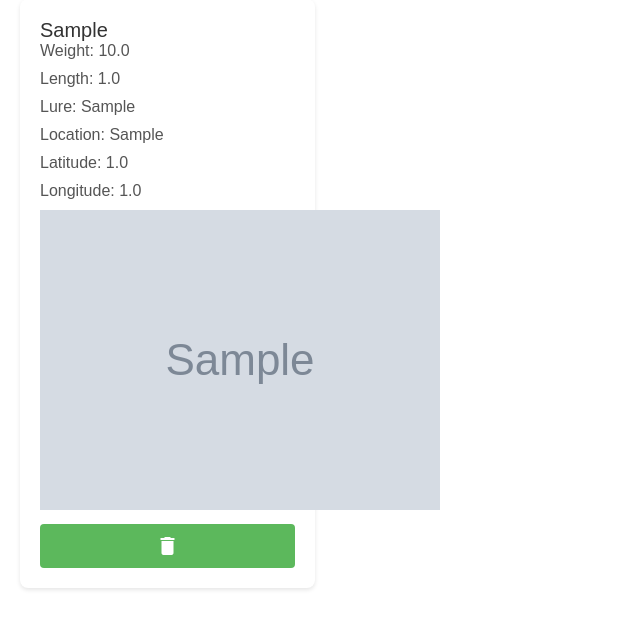
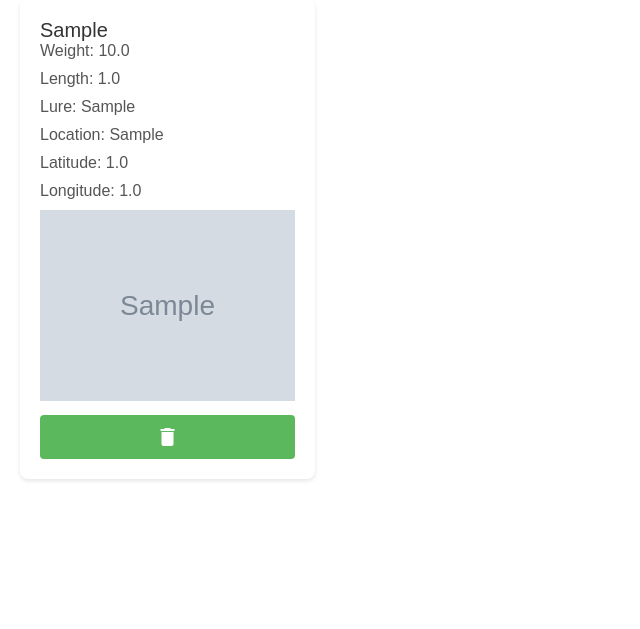
Before and after one commit to colehearld/WebApps_Project, a Flask app: page /profile in a window 1280 px wide. Shown: the part 137-766 px from the top of the page, without its empty margins (0-640 px from the left). Run offline with Flask 3, Linux system fonts and the light colour scheme; the visitor is signed in with stand-in values (Sample User, id 1); tables that the repository leaves empty hold one stand-in row (values such as "Sample post"); grey boxes marked "Sample" are stand-in pictures; some libraries are stand-ins or nearby versions.

Commit message:
fix display of images on profile page

```diff
--- a/app.py
+++ b/app.py
@@ -101,7 +101,7 @@ def delete_catch():
 
 if __name__ == "__main__":
     # only run when initially setting up tables for the db
-    # with app.app_context():
-    #     db.drop_all()
-    #     db.create_all()
+    with app.app_context():
+        db.drop_all()
+        db.create_all()
     app.run(debug=True)
--- a/static/styles.css
+++ b/static/styles.css
@@ -152,6 +152,10 @@ button {
   padding-top: 30px;
 }
 
+.img-container img{
+  max-width: 100%;
+}
+
 .catch-card {
   background-color: #fff;
   border-radius: 8px;
@@ -179,7 +183,6 @@ button {
   border-spacing: 0;
 }
 
-/* Header cell style */
 .tg-header {
   background-color: #4CAF50;
   color: white;
@@ -188,7 +191,6 @@ button {
   text-align: center;
 }
 
-/* Column cell style */
 .tg-column {
   background-color: #f2f2f2;
   color: #333;
@@ -197,18 +199,15 @@ button {
   text-align: center;
 }
 
-/* Data cell style */
 .tg-data {
   padding: 8px;
   text-align: center;
 }
 
-/* Alternate row background color */
 .tg tbody tr:nth-child(even) {
   background-color: #f9f9f9;
 }
 
-/* Hover effect */
 .tg tbody tr:hover {
   background-color: #ddd;
 }
```
Also changed, not shown: static/bass.jpg (deleted).
